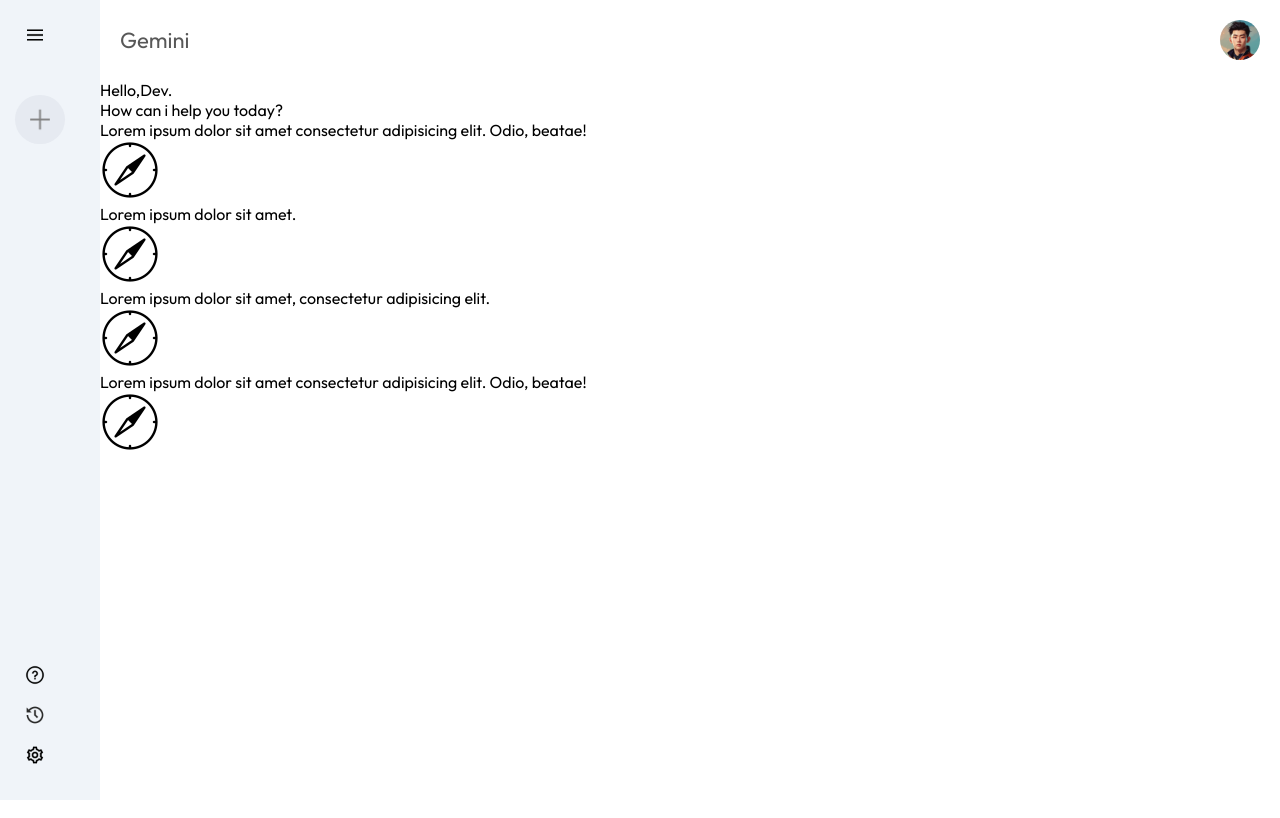
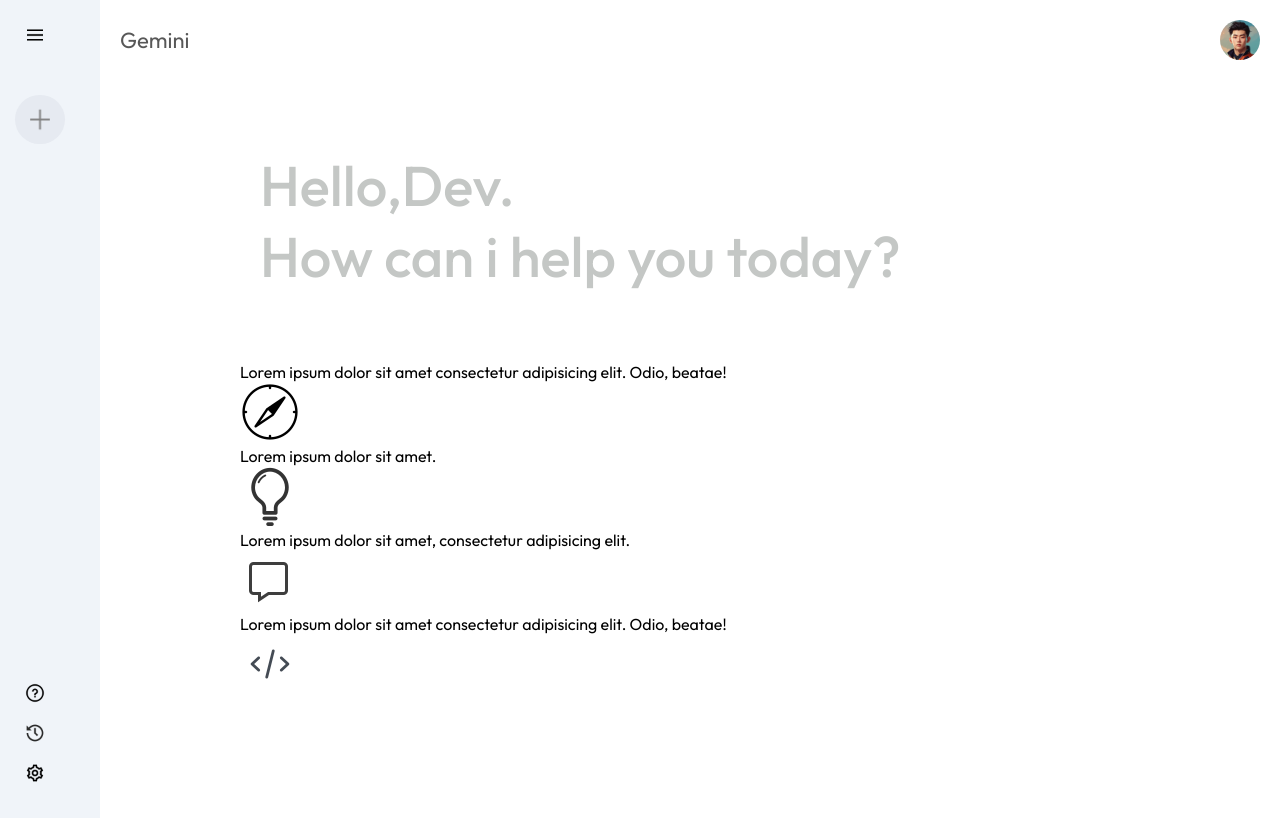
Before and after one commit to Hruth-Vik/Project-8-Gemini-Clone, a React (Vite) app in the folder gemini_clone/: page / in a window 1280 px wide. Built offline with nearby package versions, Linux system fonts and the light colour scheme.

Commit message:
edited the greeting text

```diff
--- a/gemini_clone/src/components/Main/Main.css
+++ b/gemini_clone/src/components/Main/Main.css
@@ -19,3 +19,15 @@
     border-radius: 50%;
 
 }
+.main-container{
+    max-width: 900px;
+    margin: auto;
+}
+
+.main .greet{
+    margin: 50px 0px;
+    font-size: 56px;
+    color: #c4c7c5;
+    font-weight: 500;
+    padding: 20px;
+}
--- a/gemini_clone/src/components/Main/Main.jsx
+++ b/gemini_clone/src/components/Main/Main.jsx
@@ -20,15 +20,15 @@
                     </div>
                     <div className="card">
                         <p>Lorem ipsum dolor sit amet.</p>
-                        <img src={assets.compass_icon} alt="" />
+                        <img src={assets.bulb_icon} alt="" />
                     </div>
                     <div className="card">
                         <p>Lorem ipsum dolor sit amet, consectetur adipisicing elit.</p>
-                        <img src={assets.compass_icon} alt="" />
+                        <img src={assets.message_icon} alt="" />
                     </div>
                     <div className="card">
                         <p>Lorem ipsum dolor sit amet consectetur adipisicing elit. Odio, beatae!</p>
-                        <img src={assets.compass_icon} alt="" />
+                        <img src={assets.code_icon} alt="" />
                     </div>
                 </div>
             </div>
```
